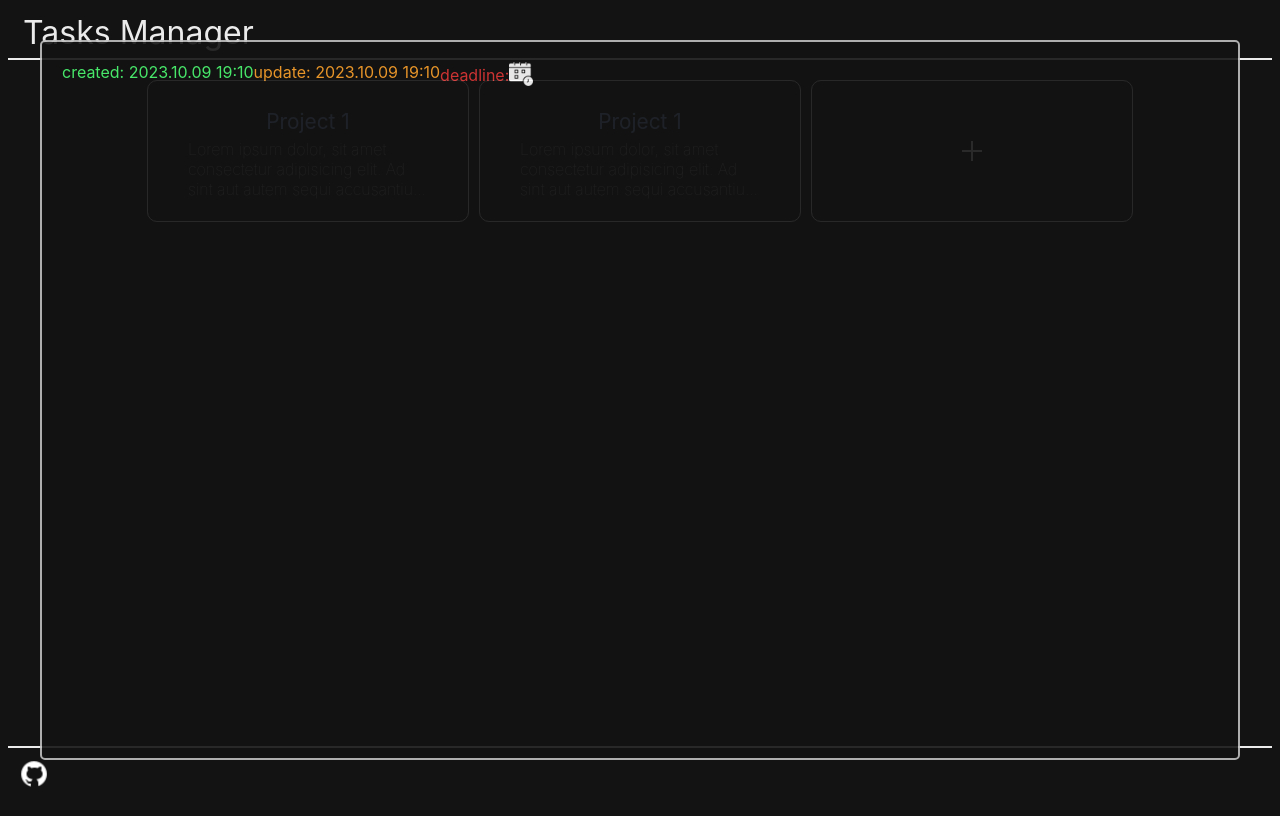
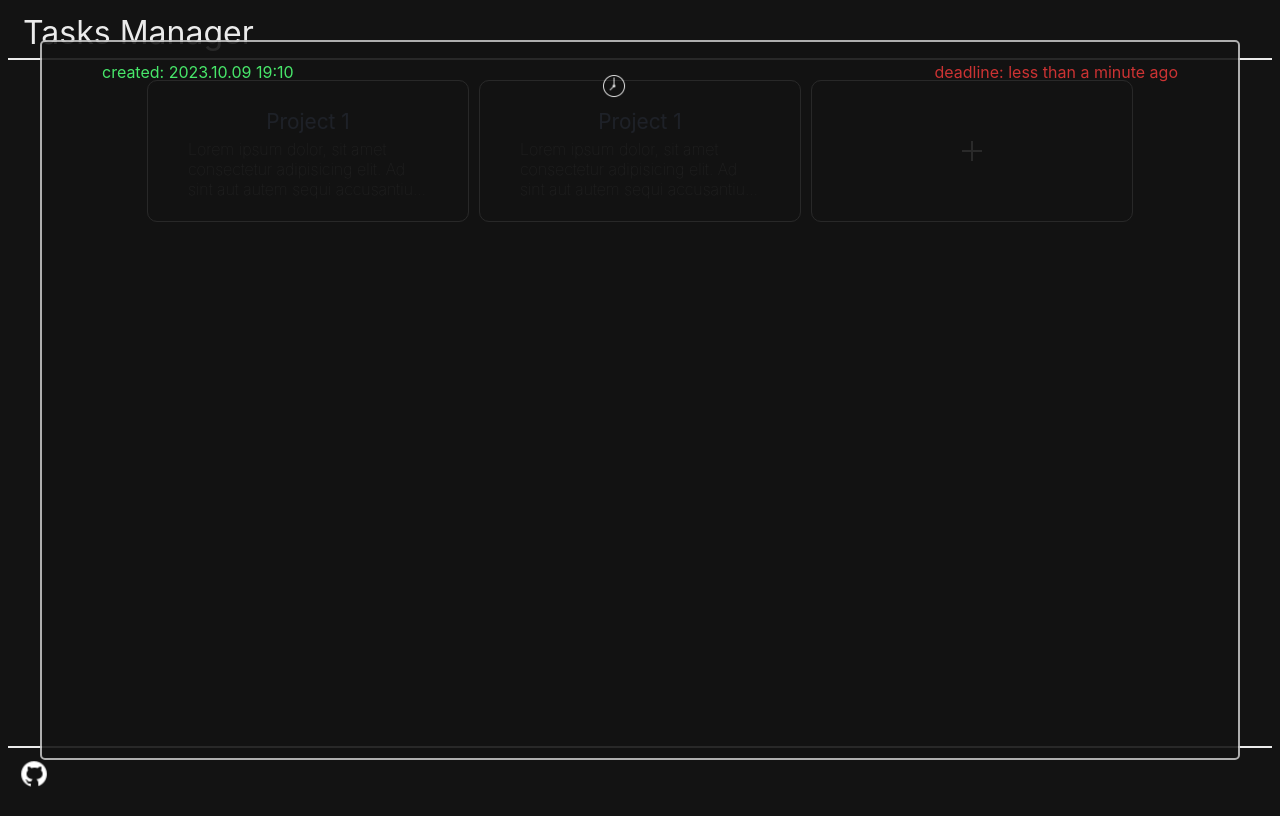
Before and after one commit to Sanvinganza/myTodo, a React (Create React App) app: page / in a window 1280 px wide. Both pictures are taken after a click on the picture 972 px from the left and 151 px from the top of the page. Built offline with nearby package versions, Linux system fonts and the light colour scheme.

Commit message:
update addProjectModal styles

```diff
--- a/src/global.scss
+++ b/src/global.scss
@@ -206,9 +206,11 @@ figure.rating-container {
   color: color.$white;
   display: flex;
   flex-direction: row;
+  justify-content: center;
   > .modal-info {
     display: flex;
     flex-direction: column;
+    width: calc(100% - 80px);
     > .title {
       display: flex;
       color: color.$blue;
@@ -225,6 +227,12 @@ figure.rating-container {
       display: flex;
       padding: 5px;
       justify-content: space-between;
+      > .created,
+      > .latest,
+      > .deadline {
+        display: flex;
+        text-align: center;
+      }
       .created {
         color: color.$green;
       }
@@ -390,23 +398,28 @@ figure.rating-container {
       }
     }
   }
+
+  .modal-container {
+    padding: 5px;
+  }
 }
 
 // -------------CALENDARY START
 .datepicker-toggle {
   display: inline-block;
   position: relative;
-  width: 18px;
-  height: 19px;
+  width: 24px;
+  height: 24px;
+  margin: 0 10px;
 }
 .datepicker-toggle-button {
   position: absolute;
   left: 0;
-  top: 0;
+  top: 12px;
   width: 24px;
   height: 24px;
   background-size: cover;
-  background-image: url("./images/calendary.png");
+  background-image: url("./images/clock.png");
 }
 .datepicker-input {
   position: absolute;
--- a/src/modals/AddProjectModal.tsx
+++ b/src/modals/AddProjectModal.tsx
@@ -2,6 +2,7 @@ import { useState } from "react"
 import Modal from "react-modal"
 import "react-calendar/dist/Calendar.css"
 import { getCurrentDate } from "../helpers/getCurrentDate"
+import { formatDistance, subDays } from "date-fns"
 
 export interface IAddProjectModalProps {
   isOpen: boolean
@@ -9,8 +10,8 @@ export interface IAddProjectModalProps {
 }
 
 export function AddProjectModal({ isOpen, setIsOpen }: IAddProjectModalProps) {
-  const [calendarIsOpen, setCalendarIsOpen] = useState(false)
-  console.log(getCurrentDate())
+  const [deadlineDate, setDeadlineDate] = useState(new Date().toString())
+
   return (
     <Modal
       isOpen={isOpen}
@@ -22,13 +23,22 @@ export function AddProjectModal({ isOpen, setIsOpen }: IAddProjectModalProps) {
         <div className="modal-info">
           <div className="date-info">
             <div className="created">created: {getCurrentDate()}</div>
-            <div className="latest">update: {getCurrentDate()}</div>
-            <div className="deadline">
-              deadline:
+            <div className="latest">
               <span className="datepicker-toggle">
                 <span className="datepicker-toggle-button"></span>
-                <input type="date" className="datepicker-input" />
+                <input
+                  type="datetime-local"
+                  className="datepicker-input"
+                  value={deadlineDate}
+                  onChange={e => setDeadlineDate(e.target.value)}
+                />
               </span>
+            </div>
+            <div className="deadline">
+              deadline:{" "}
+              {formatDistance(subDays(new Date(deadlineDate), 0), new Date(), {
+                addSuffix: true,
+              })}
             </div>
           </div>
         </div>
```
Also changed, not shown: src/images/calendary.png (deleted), src/images/clock.png (added).
